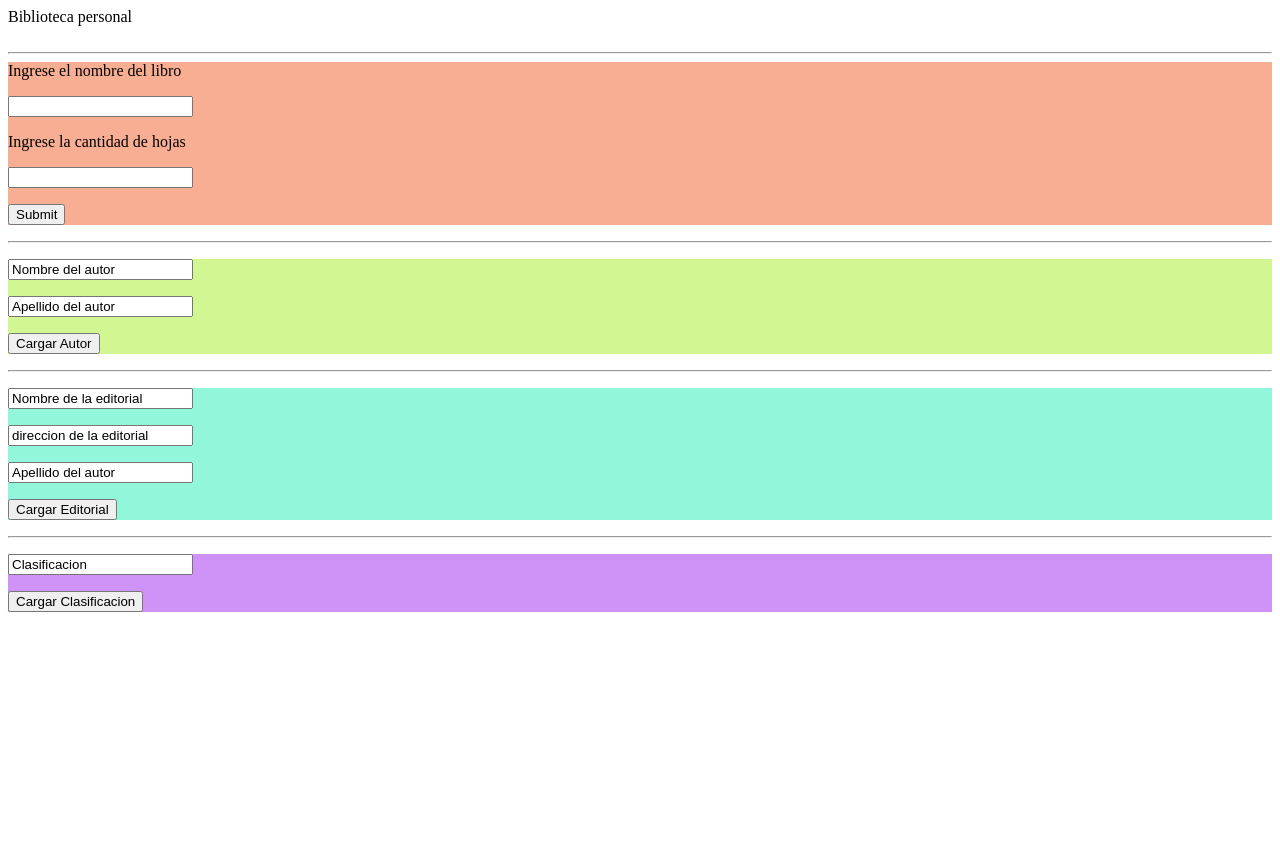
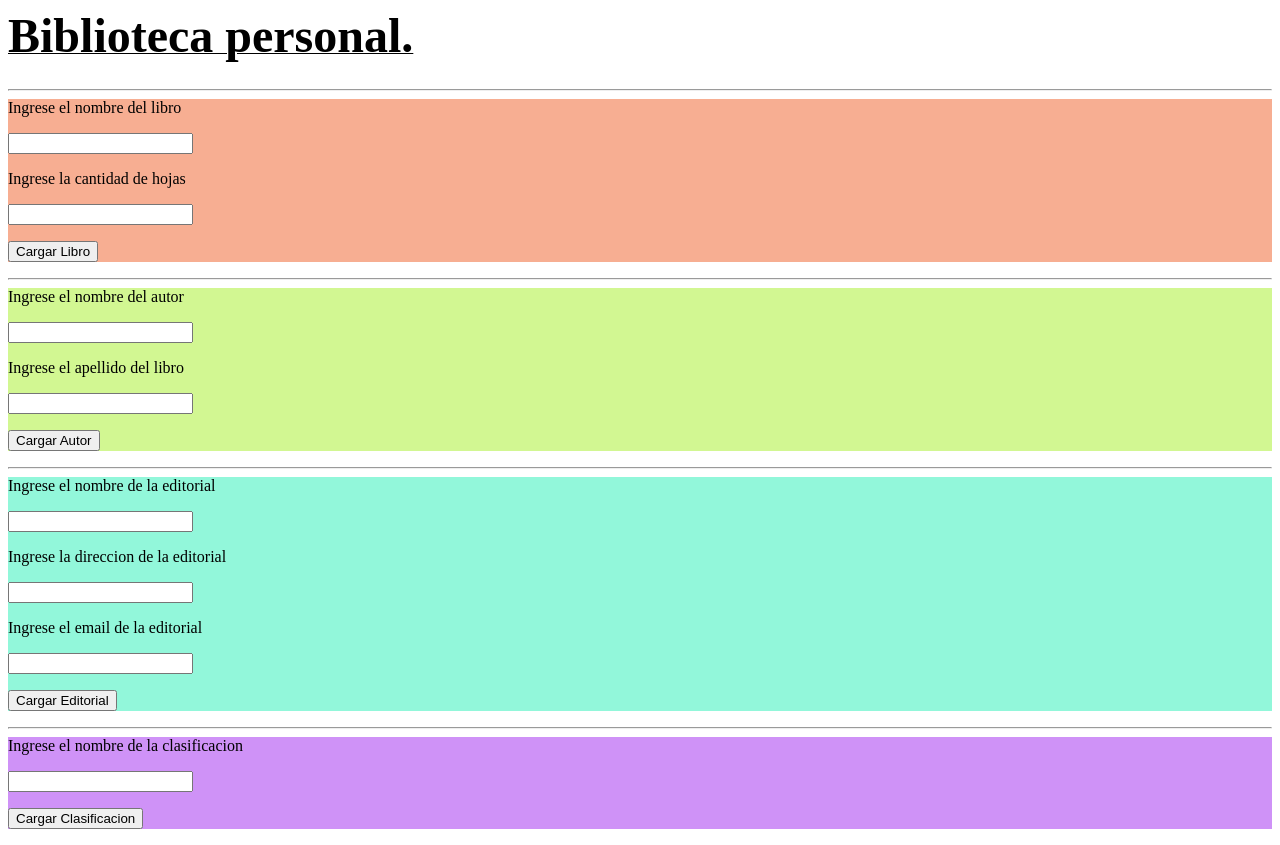
Before and after one commit to fotero80/MiPrimerMVT, a Python web app: template templates/templateMain.html in a window 1280 px wide. Before the commit the page ends 612 px from the top, so only its background shows below. Run offline with Jinja, Linux system fonts and the light colour scheme; the template is opened without the code that fills it, so the values that code supplies are empty; some libraries are stand-ins or nearby versions.

Commit message:
Main Corregido

```diff
--- a/templates/templateMain.html
+++ b/templates/templateMain.html
@@ -22,7 +22,9 @@
 </style>
 
 <body>
-Biblioteca personal<br><br>
+<b><u><font SIZE=20> Biblioteca personal.</font></u></b>
+  <br>
+  <br>
 <!-- ------------------------------------------------------------------------------------------------- -->
 <!-- Linea para separa la carga de datos -->
 <hr />
@@ -30,19 +32,16 @@ Biblioteca personal<br><br>
 <!-- ------------------------------------------------------------------------------------------------- -->
 <!-- Zona para cargar los datos del libro -->
 <div class="div-1">
-<script src="https://ajax.googleapis.com/ajax/libs/jquery/2.1.1/jquery.min.js"></script>
-<form>
-    <label for="fname">Ingrese el nombre del libro</label><br>
-  <p><input type="text" name="NombreLibro"/></p>
-    <label for="fname">Ingrese la cantidad de hojas</label><br>
-    <p><input type="text" name="CantidadHojasLibro"/></p>
-  <p><input type="submit" onclick="submitLibro()"/></p>
+  <script src="https://ajax.googleapis.com/ajax/libs/jquery/2.1.1/jquery.min.js"></script>
+<form id="Libros">
+  <label for="fname">Ingrese el nombre del libro</label><br>
+  <p><input type="text" name="NombreLibro" /></p>
+  <label for="fname">Ingrese la cantidad de hojas</label><br>
+  <p><input type="text" name="CantidadHojasLibro"/></p>
+  <p><input type="submit" value="Cargar Libro" /></p>
 </form>
 <script>
-    function submitLibro(){
-        window.location.href = "http://127.0.0.1:8000/MiPrimerMVT/CargaLibros/" + $("input[name=NombreLibro]").val() + "/" + $("input[name=CantidadHojasLibro]").val();
-    }
-  $("form").submit(function(event) {
+  $("#Libros").submit(function(event) {
     event.preventDefault();
     window.location.href = "http://127.0.0.1:8000/MiPrimerMVT/CargaLibros/" + $("input[name=NombreLibro]").val() + "/" + $("input[name=CantidadHojasLibro]").val();
   });
@@ -56,13 +55,15 @@ Biblioteca personal<br><br>
 <!-- Zona para cargar los datos del autor -->
 <div class="div-2">
 <script src="https://ajax.googleapis.com/ajax/libs/jquery/2.1.1/jquery.min.js"></script>
-<form>
-  <p><input type="text" name="NombreAutor" value="Nombre del autor"/></p>
-    <p><input type="text" name="ApellidoAutor" value="Apellido del autor"/></p>
+<form id="Autores">
+  <label for="fname">Ingrese el nombre del autor</label><br>
+  <p><input type="text" name="NombreAutor" /></p>
+  <label for="fname">Ingrese el apellido del libro</label><br>
+  <p><input type="text" name="ApellidoAutor" /></p>
   <p><input type="submit" value="Cargar Autor" /></p>
 </form>
 <script>
-  $("form").submit(function(event) {
+  $("#Autores").submit(function(event) {
     event.preventDefault();
     window.location.href = "http://127.0.0.1:8000/MiPrimerMVT/CargaAutores/" + $("input[name=NombreAutor]").val() + "/" + $("input[name=ApellidoAutor]").val();
   });
@@ -76,14 +77,17 @@ Biblioteca personal<br><br>
 <!-- Zona para cargar los datos de las editoriales -->
 <div class="div-3">
 <script src="https://ajax.googleapis.com/ajax/libs/jquery/2.1.1/jquery.min.js"></script>
-<form>
-  <p><input type="text" name="NombreEditorial" value="Nombre de la editorial"/></p>
-    <p><input type="text" name="DireccionEditorial" value="direccion de la editorial"/></p>
-    <p><input type="text" name="EmailEditorial" value="Apellido del autor"/></p>
+<form id="Editoriales">
+  <label for="fname">Ingrese el nombre de la editorial</label><br>
+  <p><input type="text" name="NombreEditorial" /></p>
+  <label for="fname">Ingrese la direccion de la editorial</label><br>
+    <p><input type="text" name="DireccionEditorial" /></p>
+  <label for="fname">Ingrese el email de la editorial</label><br>
+    <p><input type="text" name="EmailEditorial" /></p>
   <p><input type="submit" value="Cargar Editorial" /></p>
 </form>
 <script>
-  $("form").submit(function(event) {
+  $("#Editoriales").submit(function(event) {
     event.preventDefault();
     window.location.href = "http://127.0.0.1:8000/MiPrimerMVT/CargaEditoriales/" + $("input[name=NombreEditorial]").val() + "/" + $("input[name=DireccionEditorial]").val()+ "/" + $("input[name=EmailEditorial]").val();
   });
@@ -97,12 +101,13 @@ Biblioteca personal<br><br>
 <!-- Zona para cargar los tipos de clasificaciones -->
 <div class="div-4">
 <script src="https://ajax.googleapis.com/ajax/libs/jquery/2.1.1/jquery.min.js"></script>
-<form>
-  <p><input type="text" name="TipoClasificacion" value="Clasificacion"/></p>
+<form id="Clasificaciones">
+  <label for="fname">Ingrese el nombre de la clasificacion</label><br>
+  <p><input type="text" name="TipoClasificacion" /></p>
   <p><input type="submit" value="Cargar Clasificacion" /></p>
 </form>
 <script>
-  $("form").submit(function(event) {
+  $("#Clasificaciones").submit(function(event) {
     event.preventDefault();
     window.location.href = "http://127.0.0.1:8000/MiPrimerMVT/CargaClasificaciones/" + $("input[name=TipoClasificacion]").val();
   });
```
Also changed, not shown: 1 other file.
